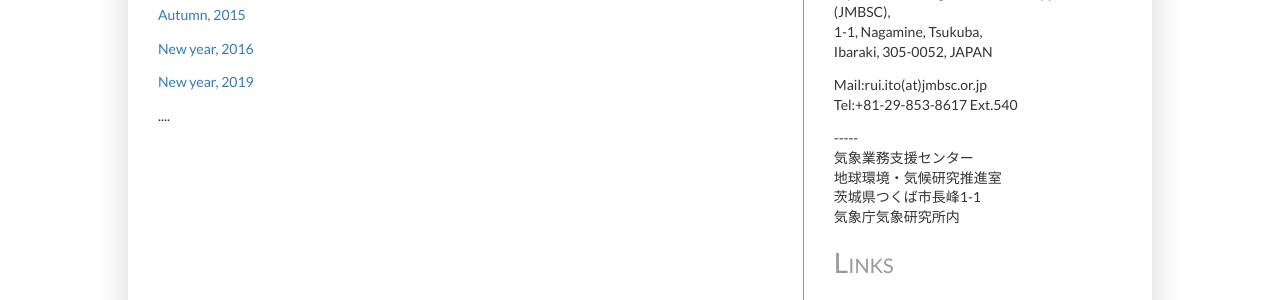
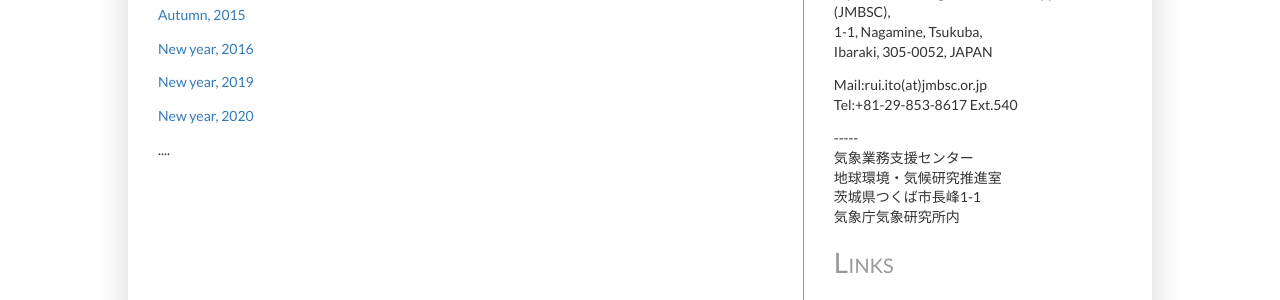
Before and after one commit to rui-climbiz/rui-climbiz.github.io, a Jekyll site: the page built from photos.html, in a window 1280 px wide. Shown: the part 239-539 px from the top of the page. Built offline with Jekyll 4.4.1, drawn with Linux system fonts in a browser that asks for light colours.

Commit message:
Update photos.html

```diff
--- a/photos.html
+++ b/photos.html
@@ -10,4 +10,5 @@
 <p><a href="images/Autumn2015.jpg" Target="_blank" > Autumn, 2015</a></p>
 <p><a href="images/NewYear2016.jpg" Target="_blank" > New year, 2016</a></p>
 <p><a href="images/NewYear2019.jpg" Target="_blank" > New year, 2019</a></p>
+<p><a href="images/NewYear2020.jpg" Target="_blank" > New year, 2020</a></p>
 <p>....</p>
```
